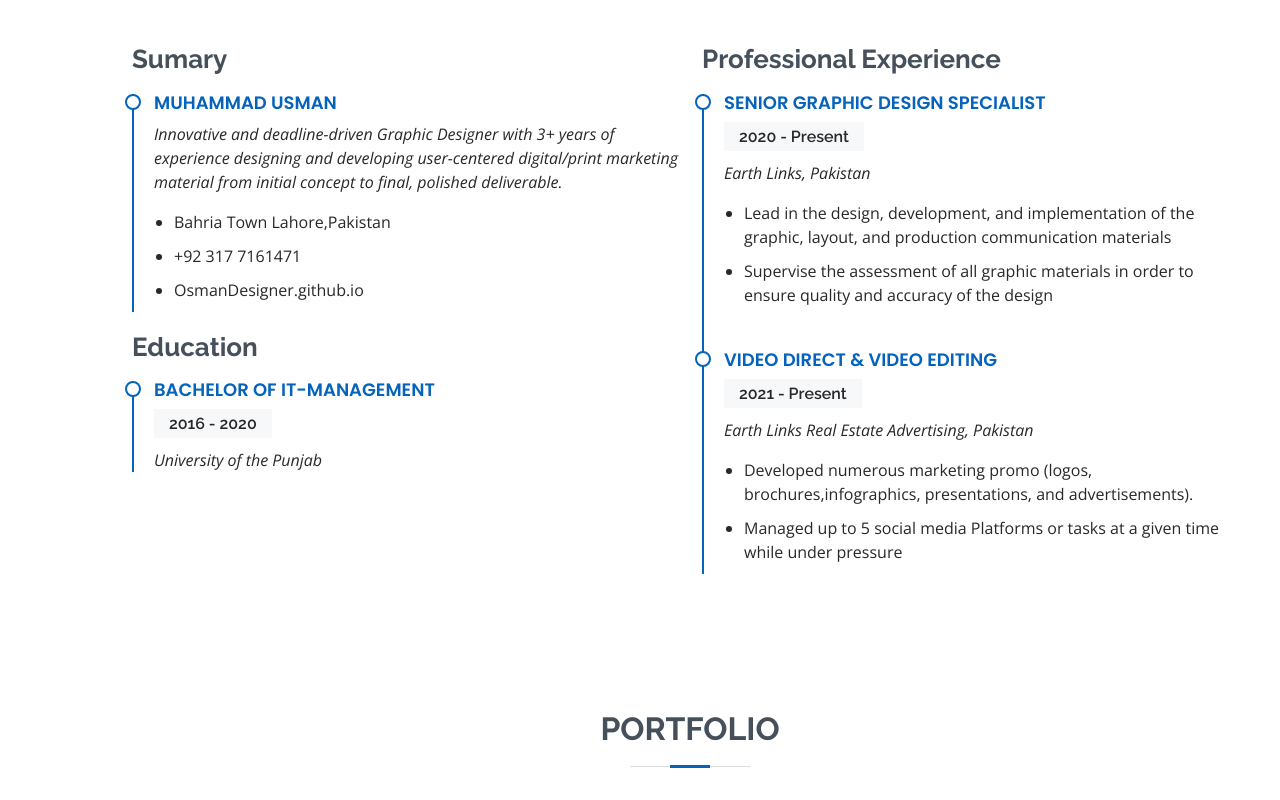
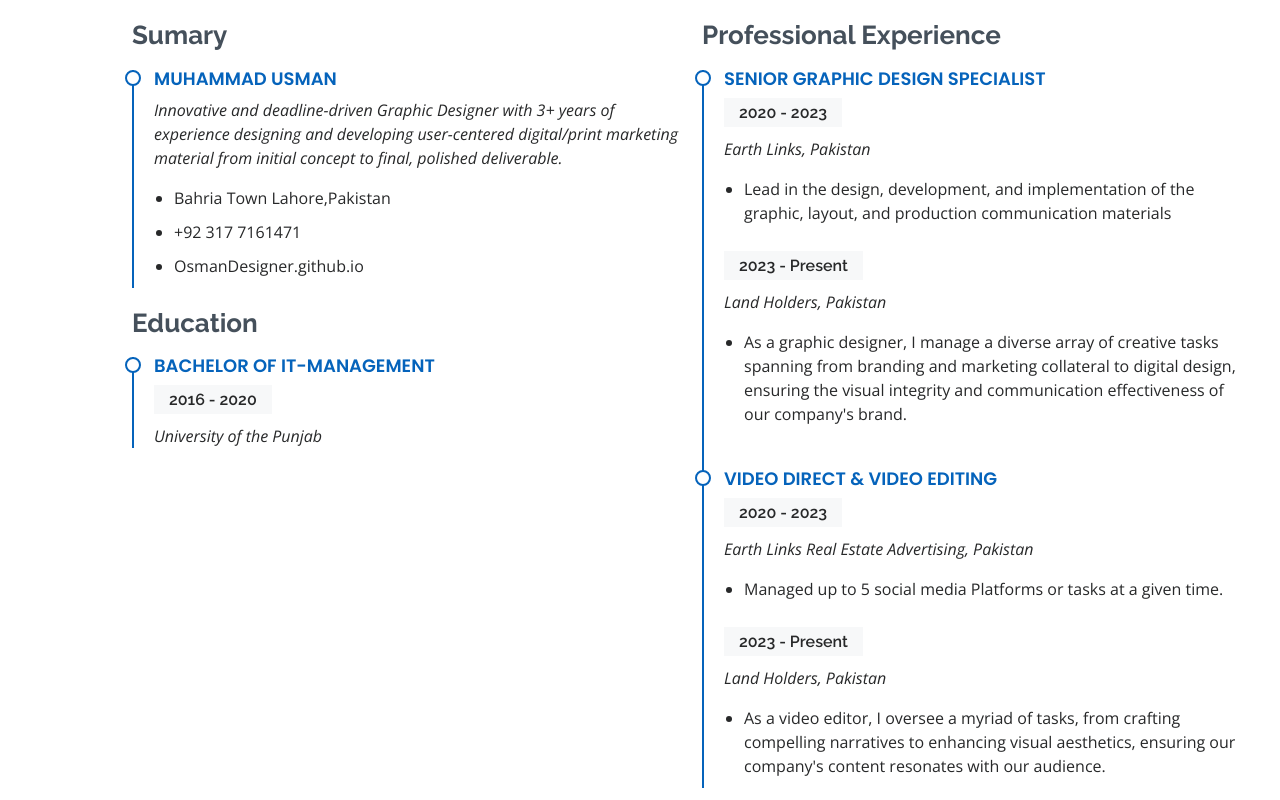
Before and after one commit to OsmanDesigner/OsmanDesigner.github.io, a plain HTML site: page index.html in a window 1280 px wide. Shown: the part 1880-2680 px from the top of the page. Drawn offline with nearby package versions, Linux system fonts and the light colour scheme.

Commit message:
Update 22.03.24

```diff
--- a/index.html
+++ b/index.html
@@ -97,13 +97,13 @@
               <div class="col-lg-6">
                 <ul>
                   <li><i class="bi bi-chevron-right"></i> <strong>Degree:</strong> <span>IT-Management</span></li>
-                  <li><i class="bi bi-chevron-right"></i> <strong>Email:</strong> <span>um74703@gmai.com</span></li>
+                  <li><i class="bi bi-chevron-right"></i> <strong>Email:</strong> <span>um74703@gmaiL.com</span></li>
                   <li><i class="bi bi-chevron-right"></i> <strong>Freelance:</strong> <span>Available</span></li>
                 </ul>
               </div>
             </div>
             <p>
-              <p>Hello, I am a professional <strong>Full Stack Graphic Designer</strong> with extensive experience in both <strong>Graphics</strong> and <strong>Motion Graphics</strong> technologies. My skillset includes a solid background in <strong>Adobe Photoshop, Adobe Illustrator, Adobe Premiere Pro, Adobe After Effect, HTML, CSS,</strong> and <strong>Animation.</strong></p>
+              <p>Hello, I am a professional Full Stack Graphic Designer with extensive experience in both Graphics and Motion Graphics technologies. My skillset includes a solid background in Adobe Photoshop, Adobe Illustrator, Adobe Premiere Pro, Adobe After Effect, HTML, CSS, and Animation.</p>
             </p>
           </div>
         </div>
@@ -209,21 +209,31 @@
             <h3 class="resume-title">Professional Experience</h3>
             <div class="resume-item">
               <h4>Senior graphic design specialist</h4>
-              <h5>2020 - Present</h5>
+              <h5>2020 - 2023</h5>
               <p><em>Earth Links, Pakistan </em></p>
               <ul>
                 <li>Lead in the design, development, and implementation of the graphic, layout, and production communication materials</li>
-                <li>Supervise the assessment of all graphic materials in order to ensure quality and accuracy of the design</li>
+              </ul>
+              <h5>2023 - Present</h5>
+              <p><em>Land Holders, Pakistan </em></p>
+              <ul>
+                <li>As a graphic designer, I manage a diverse array of creative tasks spanning from branding and marketing collateral to digital design, ensuring the visual integrity and communication effectiveness of our company's brand.</li>
+
               </ul>
             </div>
             <div class="resume-item">
               <h4>Video Direct &amp; Video Editing </h4>
-              <h5>2021 - Present</h5>
+              <h5>2020 - 2023</h5>
               <p><em>Earth Links Real Estate Advertising, Pakistan</em></p>
               <ul>
-                <li>Developed numerous marketing promo (logos, brochures,infographics, presentations, and advertisements).</li>
-                <li>Managed up to 5 social media Platforms or tasks at a given time while under pressure</li>
+
+                <li>Managed up to 5 social media Platforms or tasks at a given time.</li>
               </ul>
+              <h5>2023 - Present</h5>
+              <p><em>Land Holders, Pakistan </em></p>
+              <ul>
+                <li>As a video editor, I oversee a myriad of tasks, from crafting compelling narratives to enhancing visual aesthetics, ensuring our company's content resonates with our audience.</li>
+
             </div>
           </div>
         </div>
```
Also changed, not shown: 1 other file.
